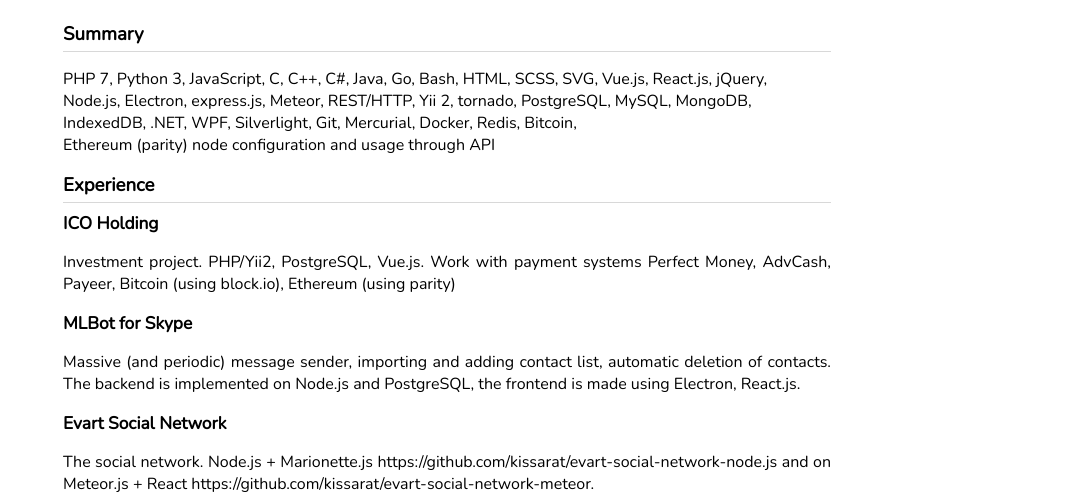
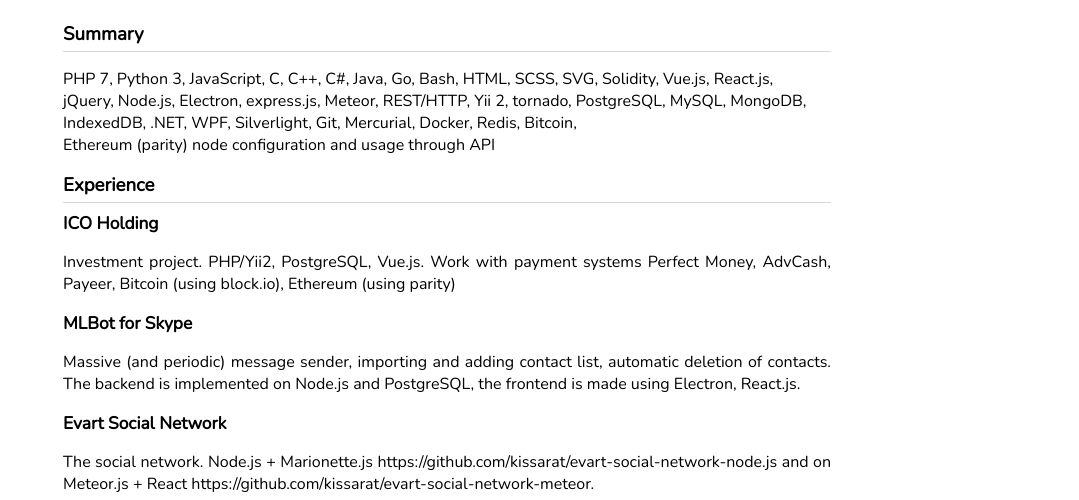
Before and after one commit to kissarat/kissarat.github.io, a plain HTML site: page index.html in a window 1280 px wide. Shown: the part 219-719 px from the top of the page, without its empty margins (201-1280 px from the left). Drawn offline with nearby package versions, Linux system fonts and the light colour scheme.

Commit message:
+ Solidity

```diff
--- a/index.html
+++ b/index.html
@@ -137,6 +137,7 @@
                     <li><a href="https://en.wikipedia.org/wiki/HTML">HTML</a></li>
                     <li><a href="https://en.wikipedia.org/wiki/Sass_(stylesheet_language)#SCSS">SCSS</a></li>
                     <li><a href="https://en.wikipedia.org/wiki/Scalable_Vector_Graphics">SVG</a></li>
+                    <li><a href="https://en.wikipedia.org/wiki/Solidity">Solidity</a></li>
                     <li><a href="https://en.wikipedia.org/wiki/Vue.js">Vue.js</a></li>
                     <li><a href="https://en.wikipedia.org/wiki/React_(JavaScript_library)">React.js</a></li>
                     <li><a href="https://en.wikipedia.org/wiki/jQuery">jQuery</a></li>
```
